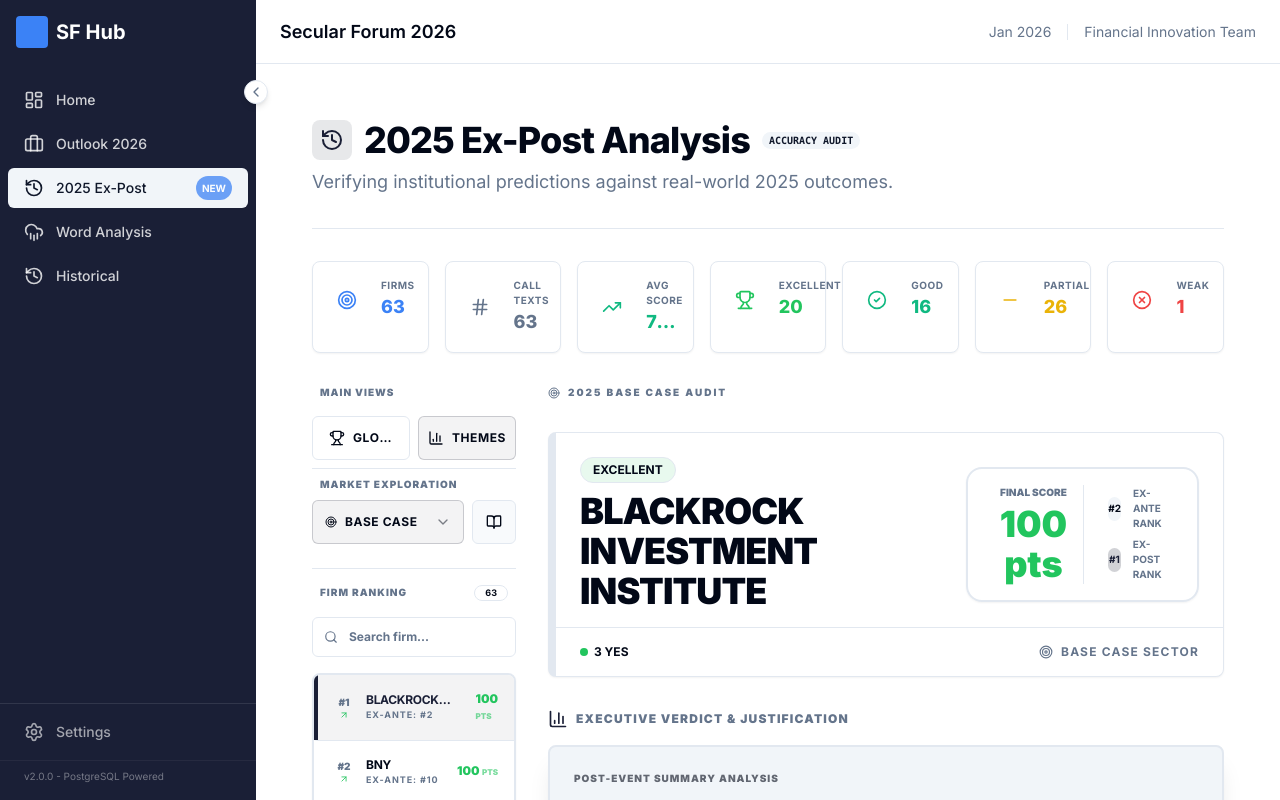
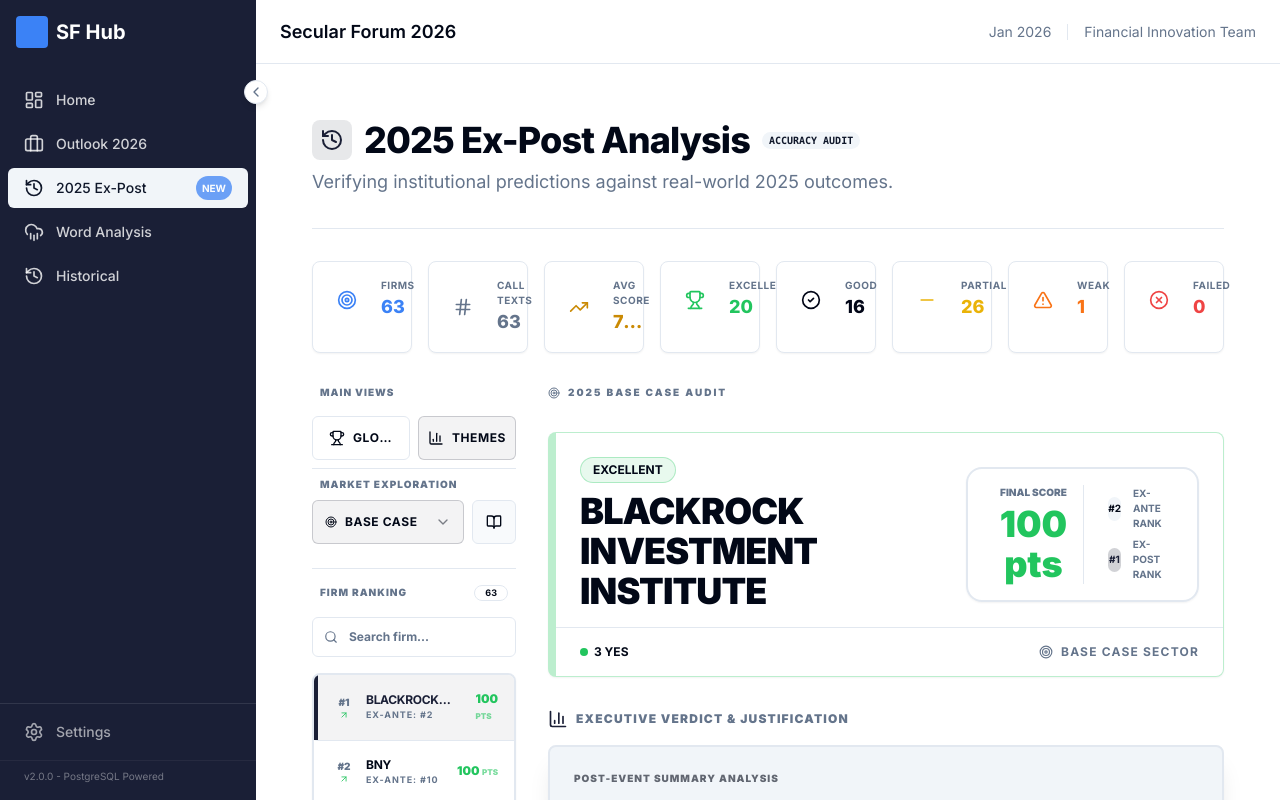
Before and after one commit to JuanJesusRamirez/Secular_Hub_App, a Next.js app: page /2025 in a window 1280 px wide. Built offline with nearby package versions, Linux system fonts and the light colour scheme.

Commit message:
feat: Add 2025 ex-post data processing utilities and a dedicated page for its display.

```diff
--- a/app/2025/page.tsx
+++ b/app/2025/page.tsx
@@ -189,9 +189,18 @@
 };
 
 const getGlobalScoreColor = (score: number) => {
-    if (score >= 800) return "text-green-600";
-    if (score >= 650) return "text-slate-950"; // Black
-    if (score >= 450) return "text-yellow-600";
+    if (score >= 810) return "text-green-600"; // Excellent (90% of 900)
+    if (score >= 675) return "text-slate-950"; // Good (75% of 900)
+    if (score >= 540) return "text-yellow-600"; // Partial (60% of 900)
+    if (score >= 360) return "text-orange-500"; // Weak (40% of 900)
+    return "text-red-500"; // Failed
+};
+
+const getThemeScoreColor = (score: number) => {
+    if (score >= 90) return "text-green-600";
+    if (score >= 75) return "text-slate-950"; // Black (Good)
+    if (score >= 60) return "text-yellow-600";
+    if (score >= 40) return "text-orange-500";
     return "text-red-500";
 };
 
@@ -249,7 +258,7 @@
 
             {/* Stats Summary Area */}
             {activeThemeName !== THEME_RANKING_LABEL && activeThemeName !== METHODOLOGY_LABEL && (
-                <div className="grid grid-cols-2 md:grid-cols-4 lg:grid-cols-7 gap-4">
+                <div className="grid grid-cols-2 md:grid-cols-4 lg:grid-cols-7 xl:grid-cols-8 gap-4">
                     <StatCard
                         title="Firms"
                         value={stats.totalFirms}
@@ -266,33 +275,39 @@
                         title={activeThemeName === "GLOBAL RANKING" ? "Global Score" : "Avg Score"}
                         value={`${stats.avgScore} pts`}
                         icon={TrendingUp}
-                        color={activeThemeName === "GLOBAL RANKING" ? getGlobalScoreColor(stats.avgScore) : "text-emerald-500"}
+                        color={activeThemeName === "GLOBAL RANKING" ? getGlobalScoreColor(stats.avgScore) : getThemeScoreColor(stats.avgScore)}
                     />
 
                     {activeThemeName === "GLOBAL RANKING" ? (
                         <>
                             <StatCard
-                                title="Alphas"
+                                title="Excellent"
                                 value={stats.excellentCount}
                                 icon={Zap}
                                 color="text-green-600"
                             />
                             <StatCard
-                                title="Leaders"
+                                title="Good"
                                 value={stats.goodCount}
                                 icon={Trophy}
                                 color="text-slate-950"
                             />
                             <StatCard
-                                title="Consistent"
+                                title="Partial"
                                 value={stats.partialCount}
                                 icon={CheckCircle2}
                                 color="text-yellow-600"
                             />
                             <StatCard
-                                title="Lagging"
+                                title="Weak"
                                 value={stats.weakCount}
                                 icon={AlertTriangle}
+                                color="text-orange-500"
+                            />
+                            <StatCard
+                                title="Failed"
+                                value={stats.failedCount}
+                                icon={XCircle}
                                 color="text-red-500"
                             />
                         </>
@@ -308,7 +323,7 @@
                                 title="Good"
                                 value={stats.goodCount}
                                 icon={CheckCircle2}
-                                color="text-emerald-500"
+                                color="text-slate-950"
                             />
                             <StatCard
                                 title="Partial"
@@ -318,7 +333,13 @@
                             />
                             <StatCard
                                 title="Weak"
-                                value={stats.weakCount + stats.failedCount}
+                                value={stats.weakCount}
+                                icon={AlertTriangle}
+                                color="text-orange-500"
+                            />
+                            <StatCard
+                                title="Failed"
+                                value={stats.failedCount}
                                 icon={XCircle}
                                 color="text-red-500"
                             />
@@ -482,7 +503,7 @@
                                                 </div>
                                                 <div className={cn(
                                                     "text-xs font-black",
-                                                    getClassificationColor(item.classification)
+                                                    activeThemeName === "GLOBAL RANKING" ? getGlobalScoreColor(item.score) : getClassificationColor(item.classification)
                                                 )}>
                                                     {item.score} <span className="opacity-60 text-[8px]">PTS</span>
                                                 </div>
@@ -635,6 +656,58 @@
                                     <p className="text-[11px] text-muted-foreground leading-relaxed font-medium">
                                         To ensure fairness across different report depths, we also provide a <strong>Per-Theme Classification</strong> (Excellent to Failed). This allows specialized boutique firms to stand out in their specific areas of expertise.
                                     </p>
+                                </div>
+                            </div>
+                        </div>
+                    </CardContent>
+                </Card>
+
+                {/* 3. Classification Scale & Colors */}
+                <Card className="border-l-4 border-l-slate-900 md:col-span-2">
+                    <CardHeader>
+                        <CardTitle className="text-sm font-black uppercase tracking-widest flex items-center gap-2">
+                            <LayoutGrid className="h-4 w-4 text-slate-950" />
+                            Performance Classification & Visual Language
+                        </CardTitle>
+                        <CardDescription className="text-xs font-bold uppercase tracking-tight">Standardized tiers and color mapping</CardDescription>
+                    </CardHeader>
+                    <CardContent>
+                        <div className="grid grid-cols-1 lg:grid-cols-2 gap-12">
+                            {/* Theme-Specific Scale */}
+                            <div className="space-y-4">
+                                <h4 className="text-[10px] font-black uppercase tracking-[0.2em] text-muted-foreground border-b pb-2 mb-4">Theme Performance (0-100%)</h4>
+                                <div className="space-y-2">
+                                    {[
+                                        { label: "EXCELLENT", score: ">= 90", color: "text-green-500", bg: "bg-green-500/10", border: "border-green-500/30" },
+                                        { label: "GOOD", score: ">= 75", color: "text-slate-950", bg: "bg-slate-950/5", border: "border-slate-950/20" },
+                                        { label: "PARTIAL", score: ">= 60", color: "text-yellow-500", bg: "bg-yellow-500/10", border: "border-yellow-500/30" },
+                                        { label: "WEAK", score: ">= 40", color: "text-orange-500", bg: "bg-orange-500/10", border: "border-orange-500/30" },
+                                        { label: "FAILED", score: "< 40", color: "text-red-500", bg: "bg-red-500/10", border: "border-red-500/30" },
+                                    ].map((tier) => (
+                                        <div key={tier.label} className={cn("flex items-center justify-between p-2 rounded-xl border", tier.bg, tier.border)}>
+                                            <span className={cn("text-[10px] font-black uppercase tracking-widest", tier.color)}>{tier.label}</span>
+                                            <span className="text-[10px] font-bold font-mono">{tier.score}</span>
+                                        </div>
+                                    ))}
+                                </div>
+                            </div>
+
+                            {/* Global Aggregation Scale */}
+                            <div className="space-y-4">
+                                <h4 className="text-[10px] font-black uppercase tracking-[0.2em] text-muted-foreground border-b pb-2 mb-4">Global Aggregation (PTS / 900 Ref)</h4>
+                                <div className="space-y-2">
+                                    {[
+                                        { label: "EXCELLENT", score: ">= 810", color: "text-green-600", bg: "bg-green-600/5", border: "border-green-600/20" },
+                                        { label: "GOOD", score: ">= 675", color: "text-slate-950", bg: "bg-slate-950/5", border: "border-slate-950/20" },
+                                        { label: "PARTIAL", score: ">= 540", color: "text-yellow-600", bg: "bg-yellow-600/5", border: "border-yellow-600/20" },
+                                        { label: "WEAK", score: ">= 360", color: "text-orange-500", bg: "bg-orange-500/5", border: "border-orange-500/20" },
+                                        { label: "FAILED", score: "< 360", color: "text-red-600", bg: "bg-red-600/5", border: "border-red-600/20" },
+                                    ].map((tier) => (
+                                        <div key={tier.label} className={cn("flex items-center justify-between p-2.5 rounded-xl border border-dashed", tier.bg, tier.border)}>
+                                            <span className={cn("text-[10px] font-black uppercase tracking-widest", tier.color)}>{tier.label}</span>
+                                            <span className="text-[10px] font-bold font-mono">{tier.score}</span>
+                                        </div>
+                                    ))}
                                 </div>
                             </div>
                         </div>
@@ -838,12 +911,10 @@
                                         <Badge
                                             variant="outline"
                                             className={cn(
-                                                "text-[10px] font-bold",
-                                                tb.score >= 90 ? "text-green-500 border-green-500/50 bg-green-500/10" :
-                                                    tb.score >= 75 ? "text-emerald-500 border-emerald-500/50 bg-emerald-500/10" :
-                                                        tb.score >= 60 ? "text-yellow-500 border-yellow-500/50 bg-yellow-500/10" :
-                                                            tb.score >= 40 ? "text-orange-500 border-orange-500/50 bg-orange-500/10" :
-                                                                "text-red-500 border-red-500/50 bg-red-500/10"
+                                                "text-[10px] font-black border-2",
+                                                getThemeScoreColor(tb.score),
+                                                getThemeScoreColor(tb.score).replace('text-', 'border-').replace('600', '500').replace('500', '500/50'),
+                                                getThemeScoreColor(tb.score).replace('text-', 'bg-').replace('600', '500').replace('500', '500/10')
                                             )}
                                         >
                                             {tb.score} PTS
--- a/lib/data/expost-2025.ts
+++ b/lib/data/expost-2025.ts
@@ -124,7 +124,7 @@
         case "EXCELLENT":
             return "text-green-500";
         case "GOOD":
-            return "text-emerald-400";
+            return "text-slate-950";
         case "PARTIAL":
             return "text-yellow-500";
         case "WEAK":
@@ -141,7 +141,7 @@
         case "EXCELLENT":
             return "bg-green-500/10 border-green-500/30";
         case "GOOD":
-            return "bg-emerald-400/10 border-emerald-400/30";
+            return "bg-slate-900/5 border-slate-900/20";
         case "PARTIAL":
             return "bg-yellow-500/10 border-yellow-500/30";
         case "WEAK":
@@ -233,7 +233,7 @@
         Prediction_Text: `Institutional strategy performance across ${agg.themesCount} themes.`,
         statements: [], // No global statements here
         score: agg.totalScore,
-        classification: agg.avgScore >= 90 ? "EXCELLENT" : agg.avgScore >= 75 ? "GOOD" : agg.avgScore >= 60 ? "PARTIAL" : "WEAK" as any,
+        classification: agg.avgScore >= 90 ? "EXCELLENT" : agg.avgScore >= 75 ? "GOOD" : agg.avgScore >= 60 ? "PARTIAL" : agg.avgScore >= 40 ? "WEAK" : "FAILED" as any,
         justification: `Top performer across ${agg.themesCount} different market themes. Average accuracy: ${agg.avgScore}%.`,
         theme: "Global",
         themeBreakdown: agg.themeBreakdown,
@@ -253,11 +253,11 @@
             totalFirms: aggregate.length,
             totalCallTexts: themes.reduce((acc, t) => acc + t.items.length, 0),
             avgScore: Math.round((aggregate.reduce((acc: number, a: AggregateRankingItem) => acc + a.totalScore, 0) / aggregate.length) * 10) / 10,
-            excellentCount: items.filter(i => i.score >= 800).length,
-            goodCount: items.filter(i => i.score >= 650 && i.score < 800).length,
-            partialCount: items.filter(i => i.score >= 450 && i.score < 650).length,
-            weakCount: items.filter(i => i.score < 450).length,
-            failedCount: 0,
+            excellentCount: items.filter(i => i.score >= 810).length,
+            goodCount: items.filter(i => i.score >= 675 && i.score < 810).length,
+            partialCount: items.filter(i => i.score >= 540 && i.score < 675).length,
+            weakCount: items.filter(i => i.score >= 360 && i.score < 540).length,
+            failedCount: items.filter(i => i.score < 360).length,
         }
     };
 };
```
